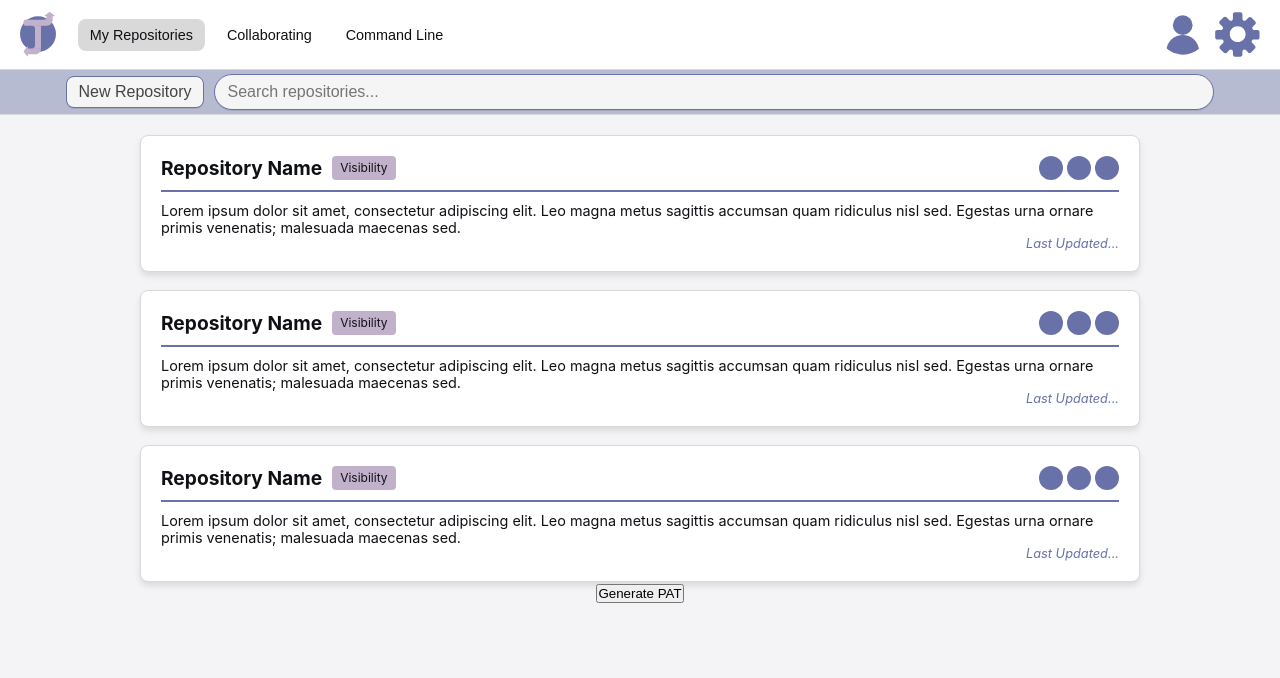
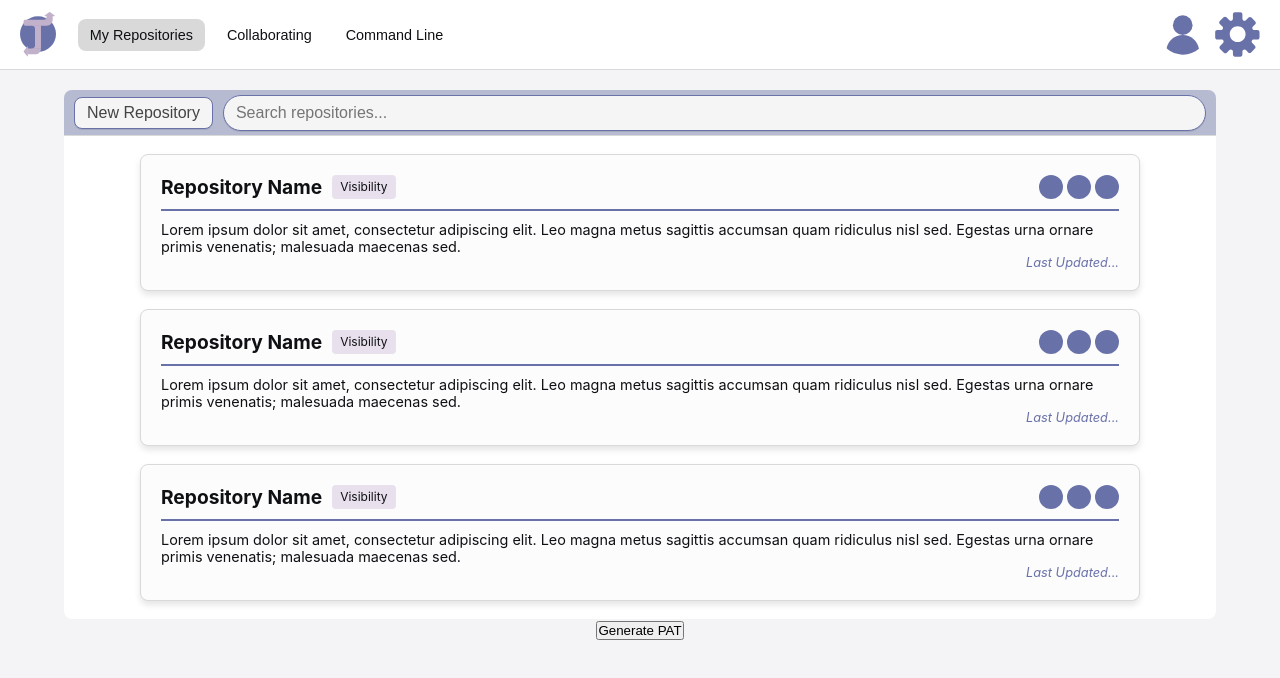
Before and after one commit to benjaminsanderswyatt/COMP3000-JanusVersionControl, a React (Create React App) app in the folder Fullstack/frontend/: page /login in a window 1280 px wide. Both pictures are taken after a click on the button "My Repositories". Shown: the top 678 px of the page. Built offline with nearby package versions, Linux system fonts and the light colour scheme.

Commit message:
Created frontend repo pages

```diff
--- a/Fullstack/frontend/src/App.js
+++ b/Fullstack/frontend/src/App.js
@@ -13,8 +13,9 @@ import Home from './pages/Home';
 import Login from './pages/Login';
 import Register from './pages/Register';
 
-import Repositories from './pages/Repositories';
-import RepoCreate from './pages/Create';
+import Repositories from './pages/Repos/Repositories';
+import RepoCreate from './pages/Repos/Create';
+import RepoPage from './pages/Repos/RepoPage';
 
 import Account from './pages/Account';
 
@@ -73,6 +74,9 @@ const App = () => {
                   <Route index element={<RepoCreate />}/>
                 </Route>
 
+                <Route path="repositories/:name" element={<ProtectedRoute />}>
+                  <Route index element={<RepoPage />}/>
+                </Route>
 
 
               <Route path="account" element={<ProtectedRoute />}>
--- /dev/null
+++ b/Fullstack/frontend/src/components/Repo/Commit.js
@@ -0,0 +1,86 @@
+import React from 'react';
+
+
+const Commit = () => {
+
+
+
+  return (
+    <div style={styles.container}>
+
+      <div style={styles.left}>
+        <span style={styles.avatar}></span>
+
+        <h3 style={styles.text}>Initial Commit</h3>
+      </div>
+
+
+
+      <div style={styles.right}>
+        <h3 style={styles.hash}>#4a35387be739933f7c9e6486959ec1affb2c1648</h3>
+
+        <h3 style={styles.date}>4 days ago</h3>
+      </div>
+
+
+    </div>
+  );
+};
+
+const styles = {
+  container: {
+    display: "flex",
+    alignItems: "center",
+    justifyContent: "space-between",
+    width: "100%",
+    background: "var(--tintcard)",
+    border: "var(--border) thin solid",
+    borderRadius: "8px",
+    boxShadow: "0 4px 6px rgba(0, 0, 0, 0.1)",
+    padding: "10px 20px",
+    maxWidth: "1000px",
+    overflow: "hidden",
+    gap: "10px",
+  },
+  left: {
+    display: "flex",
+    alignItems: "center",
+    gap: "10px",
+    flexShrink: 0,
+    minWidth: 0,
+  },
+  avatar: {
+    width: "24px",
+    height: "24px",
+    background: "var(--primary)",
+    borderRadius: "50%",
+    flexShrink: 0,
+  },
+  text: {
+    overflow: "hidden",
+    textOverflow: "ellipsis",
+    whiteSpace: "nowrap",
+    maxWidth: "150px",
+    minWidth: 0,
+  },
+  right: {
+    display: "flex",
+    gap: "20px",
+    flex: "1",
+    justifyContent: "flex-end",
+    minWidth: 0,
+  },
+  hash: {
+    overflow: "hidden",
+    textOverflow: "ellipsis",
+    whiteSpace: "nowrap",
+    minWidth: 0,
+  },
+  date: {
+    whiteSpace: "nowrap",
+    flexShrink: 0,
+  },
+};
+
+
+export default Commit;
--- a/Fullstack/frontend/src/components/Repo/Repository.js
+++ b/Fullstack/frontend/src/components/Repo/Repository.js
@@ -1,11 +1,11 @@
 import React from 'react';
 
-const Repository = () => {
+const Repository = ({ enterRepo }) => {
 
 
 
   return (
-    <div style={styles.container}>
+    <div onClick={() => enterRepo()} style={styles.container}>
       <div style={styles.header}>
         <h2 style={styles.repoName}>Repository Name</h2>
         <div style={styles.visability}>Visibility</div>
@@ -38,12 +38,13 @@ const styles = {
   container: {
     display: "block",
     width: "100%",
-    background: "var(--card)",
+    background: "var(--tintcard)",
     border: 'var(--border) thin solid',
     borderRadius: "8px",
     boxShadow: "0 4px 6px rgba(0, 0, 0, 0.1)",
     padding: "20px",
     maxWidth: "1000px",
+    cursor: "pointer",
   },
   header: {
     display: "flex",
@@ -58,7 +59,7 @@ const styles = {
     color: "var(--text)",
   },
   visability: {
-    background: "var(--secondary)",
+    background: "var(--lightsecondary)",
     padding: "4px 8px",
     borderRadius: "4px",
     fontSize: "12px",
--- a/Fullstack/frontend/src/pages/Create.js
+++ b/Fullstack/frontend/src/pages/Repos/Create.js
@@ -2,9 +2,9 @@ import React, { useState } from 'react';
 import { useNavigate, useLocation } from 'react-router';
 
 
-import TextInput from '../components/Login/TextInput';
+import TextInput from '../../components/Login/TextInput';
 
-import { useAuth  } from '../contexts/AuthContext';
+import { useAuth  } from '../../contexts/AuthContext';
 
 
 const Create = () => {
@@ -29,7 +29,13 @@ const Create = () => {
 
   return (
     <div style={styles.container}>
-      <form onSubmit={onSubmit}>
+      <header style={styles.header}>
+      </header>
+
+
+      <div style={styles.createHolder}>
+
+        <form onSubmit={onSubmit}>
 
         <TextInput
           label="Name"
@@ -43,7 +49,9 @@ const Create = () => {
 
         <button type="submit" style={styles.button}>Create repository</button>
 
-      </form>
+        </form>
+      </div>
+
 
     </div>
   );
@@ -54,6 +62,31 @@ const styles = {
     width: "100%",
     justifyItems: "center",
   },
+  header: {
+    display: "flex",
+    width: "90%",
+    background: "var(--accent)",
+    alignItems: "center",
+    borderBottom: "var(--border) solid 1px",
+    padding: "4px 10px",
+    gap: "10px",
+    justifyContent: "center",
+    marginTop: "20px",
+    borderRadius: "8px 8px 0px 0px",
+    minHeight: "46px",
+    flexWrap: "wrap",
+  },
+  createHolder: {
+    background: "var(--card)",
+    width: "90%",
+    padding: "18px",
+    justifyItems: "center",
+    display: "flex",
+    flexDirection: "column",
+    gap: "18px",
+    alignItems: "center",
+    borderRadius: "0px 0px 8px 8px",
+  },
 }
 
 
--- /dev/null
+++ b/Fullstack/frontend/src/pages/Repos/RepoPage.js
@@ -0,0 +1,130 @@
+import React from "react";
+import { useParams } from "react-router";
+
+import Commit from "../../components/Repo/Commit"
+
+const RepoPage = () => {
+  const { name } = useParams(); // Get the name from the URL
+
+
+  const GotoFiles = () => {
+
+  }
+
+  const GotoCommits = () => {
+
+  }
+
+  const GotoContributors = () => {
+
+  }
+
+  const GotoSettings = () => {
+
+  }
+
+
+  return (
+    <div style={styles.container}>
+      <header style={styles.header}>
+        <div style={styles.leftHeader}>
+          <h2>{name}</h2>
+          <div style={styles.visability}>Visibility</div>
+        </div>
+        <div style={styles.rightHeader}>
+          <button style={styles.button} onClick={() => GotoFiles()}>File</button>
+          <button style={styles.button} onClick={() => GotoCommits()}>Commits</button>
+          <button style={styles.button} onClick={() => GotoContributors()}>Contributors</button>
+          <button style={styles.button} onClick={() => GotoSettings()}>Settings</button>
+        </div>
+
+      </header>
+
+      <div style={styles.repoHolder}>
+
+        <Commit/>
+
+
+
+
+      </div>
+
+    </div>
+  );
+
+
+};
+
+const styles = {
+  header: {
+    display: "flex",
+    width: "90%",
+    background: "var(--accent)",
+    alignItems: "center",
+    borderBottom: "var(--border) solid 1px",
+    padding: "4px 10px",
+    gap: "10px",
+    marginTop: "20px",
+    borderRadius: "8px 8px 0px 0px",
+    minHeight: "46px",
+    flexWrap: "wrap",
+  },
+  leftHeader: {
+    display: "flex",
+    justifyContent: "left",
+    gap: "8px",
+    alignItems: "center",
+  },
+  visability: {
+    background: "var(--lightsecondary)",
+    padding: "4px 8px",
+    borderRadius: "4px",
+    fontSize: "12px",
+    color: "var(--text)",
+    height: "fit-content",
+  },
+  rightHeader: {
+    display: "flex",
+    justifyContent: "center",
+    flex: 1,
+    alignItems: "center",
+    gap: "8px",
+    flexWrap: "wrap"
+  },
+
+  button: {
+    boxShadow: "0 1px 0 0 rgba(0, 0, 0, 0.1)",
+    backgroundColor: "var(--button)",
+    color: "var(--lighttext)",
+    fontSize: "1rem",
+    border: "var(--primary) thin solid",
+    height: "100%",
+    padding: "6px 12px",
+    borderRadius: "8px",
+    cursor: "pointer",
+    whiteSpace: "nowrap",
+  },
+  container: {
+    width: "100%",
+    justifyItems: "center",
+  },
+  repoHolder: {
+    background: "var(--card)",
+    width: "90%",
+    padding: "18px",
+    justifyItems: "center",
+    display: "flex",
+    flexDirection: "column",
+    gap: "18px",
+    alignItems: "center",
+    borderRadius: "0px 0px 8px 8px",
+  },
+  PATHolder: {
+    width: "100%",
+  },
+  GenPAT: {
+    overflow: "auto",
+  },
+}
+
+export default RepoPage;
--- a/Fullstack/frontend/src/pages/Repositories.js
+++ b/Fullstack/frontend/src/pages/Repos/Repositories.js
@@ -1,13 +1,13 @@
 import React, { useState } from 'react';
-import Repository from '../components/Repo/Repository';
+import Repository from '../../components/Repo/Repository';
 import { useNavigate, useLocation } from 'react-router';
-import RepoBar from '../components/Repo/RepoBar';
+import RepoBar from '../../components/Repo/RepoBar';
 
-import { GenAccessToken } from '../api/fetch/fetchPAT';
+import { GenAccessToken } from '../../api/fetch/fetchPAT';
 
-import SearchBox from '../components/SearchBox';
+import SearchBox from '../../components/SearchBox';
 
-import { useAuth  } from '../contexts/AuthContext';
+import { useAuth  } from '../../contexts/AuthContext';
 
 
 const Repositories = () => {
@@ -52,6 +52,10 @@ const Repositories = () => {
   }
 
 
+  const handleEnterRepo = (name) => {
+    navigate(`/repositories/${name}`);
+  }
+
 
   const CreateNewRepo = () => {
     navigate("/repositories/create");
@@ -60,6 +64,7 @@ const Repositories = () => {
   return (
     <div style={styles.container}>
 
+
       <header style={styles.header}>
         <button style={styles.button} onClick={() => CreateNewRepo()}>New Repository</button>
 
@@ -67,9 +72,9 @@ const Repositories = () => {
 
       </header>
 
-
       <div style={styles.repoHolder}>
-        <Repository/>
+        {/* TODO For loop loads repos */}
+        <Repository enterRepo={() => handleEnterRepo("RepoNameHere")}/>
         <Repository/>
         <Repository/>
       </div>
@@ -91,13 +96,16 @@ const Repositories = () => {
 const styles = {
   header: {
     display: "flex",
-    width: "100%",
+    width: "90%",
     background: "var(--accent)",
     alignItems: "center",
     borderBottom: "var(--border) solid 1px",
     padding: "4px 10px",
     gap: "10px",
     justifyContent: "center",
+    marginTop: "20px",
+    borderRadius: "8px 8px 0px 0px",
+    minHeight: "46px",
   },
   button: {
     boxShadow: "0 1px 0 0 rgba(0, 0, 0, 0.1)",
@@ -116,13 +124,15 @@ const styles = {
     justifyItems: "center",
   },
   repoHolder: {
+    background: "var(--card)",
     width: "90%",
+    padding: "18px",
     justifyItems: "center",
     display: "flex",
     flexDirection: "column",
     gap: "18px",
     alignItems: "center",
-    marginTop: "20px",
+    borderRadius: "0px 0px 8px 8px",
   },
   PATHolder: {
     width: "100%",
--- a/Fullstack/frontend/src/styles/index.css
+++ b/Fullstack/frontend/src/styles/index.css
@@ -21,6 +21,7 @@ code {
   --background: #F4F4F6;
   --border: #d9d9d9;
   --card: white;
+  --tintcard: #FCFCFD;
   --darkcard: #ebebeb;
 
 
@@ -28,6 +29,8 @@ code {
 
   --primary: #6971A9;
   --secondary: #C2B1CB;
+  --lightsecondary: #E8E0EC;
+
   --accent: #b7bbd2;
 
   --primary-rgb: rgb(105 113 169);
```
Also changed, not shown: Fullstack/frontend/src/pages/Repos/Commits.js (added, +53 -0 lines), Fullstack/frontend/src/components/Repo/RepoPageHeader.js (added).
